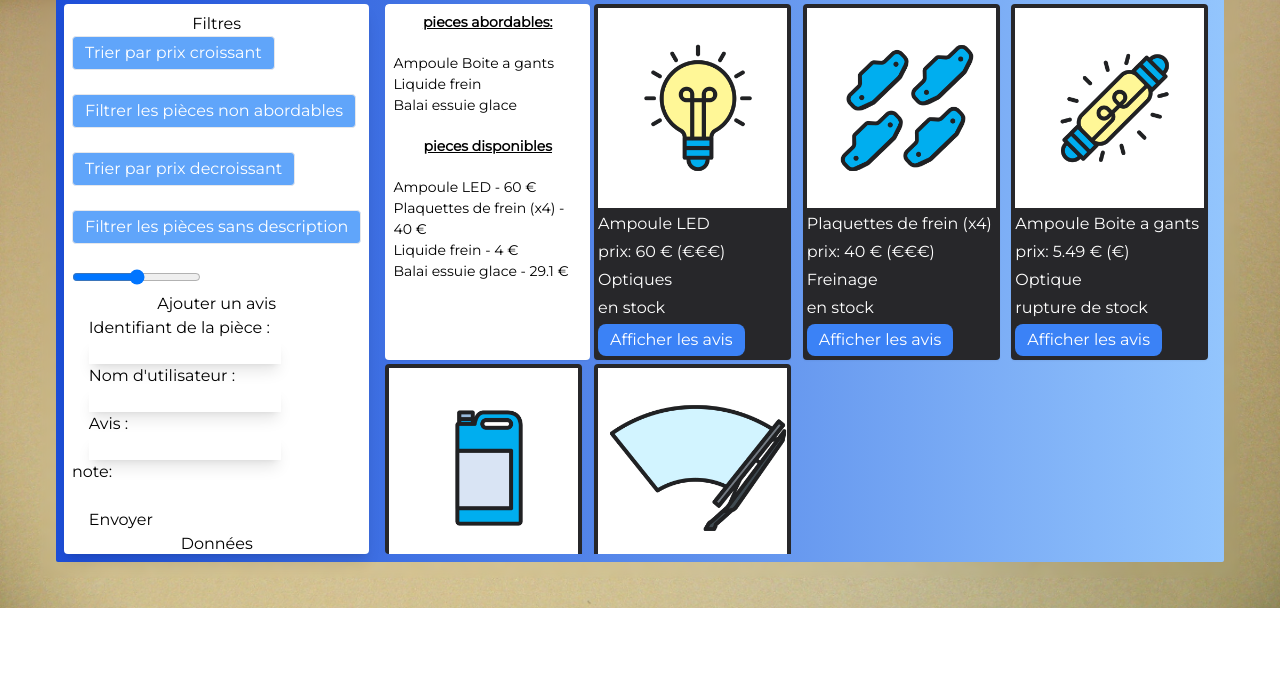
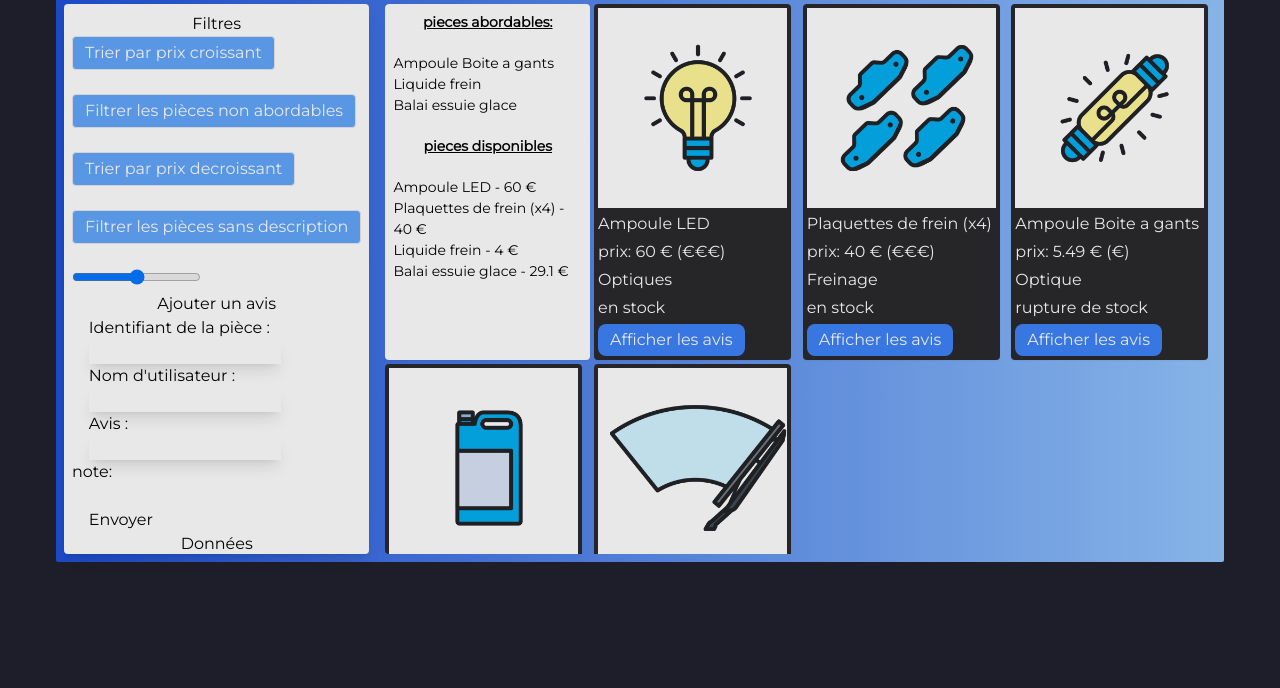
Before and after one commit to JeremySiviholya/GoodPieces, a website with bundled scripts: page public/index.html in a window 1280 px wide. Shown: the part 112-800 px from the top of the page. Built offline with nearby package versions, Linux system fonts and the light colour scheme; files whose address does not match are found by name.

Commit message:
finalization

```diff
--- a/src/styles.css
+++ b/src/styles.css
@@ -8,11 +8,11 @@ body {
 	margin: auto;
 	padding: 16px;
 	font-family: 'Montserrat', sans-serif;
-	background-image: url(../images/design\ \(75\).jpg);
-	background-repeat: no-repeat;
-	background-size: cover;
-	backdrop-filter: blur(3px);
-    @apply scrollbar-thin scrollbar-track-slate-200 scrollbar-thumb-slate-300;
+	/* background-image: url(../images/design\ \(75\).jpg); */
+	/* background-repeat: no-repeat;
+	background-size: cover; */
+
+    @apply bg-[rgb(30,30,42)] opacity-[0.9];
 
 }
 
```
Also changed, not shown: public/styles.css.
